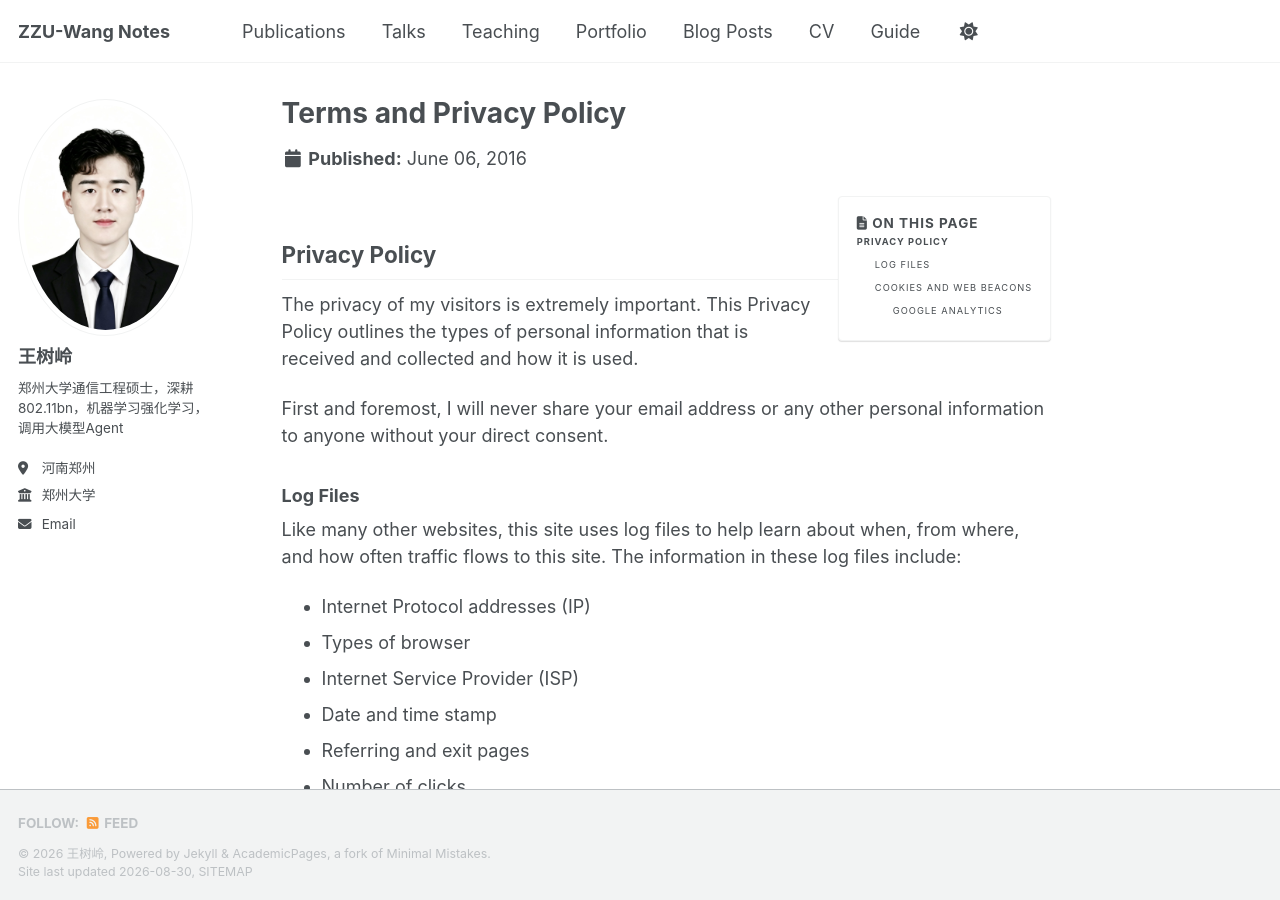
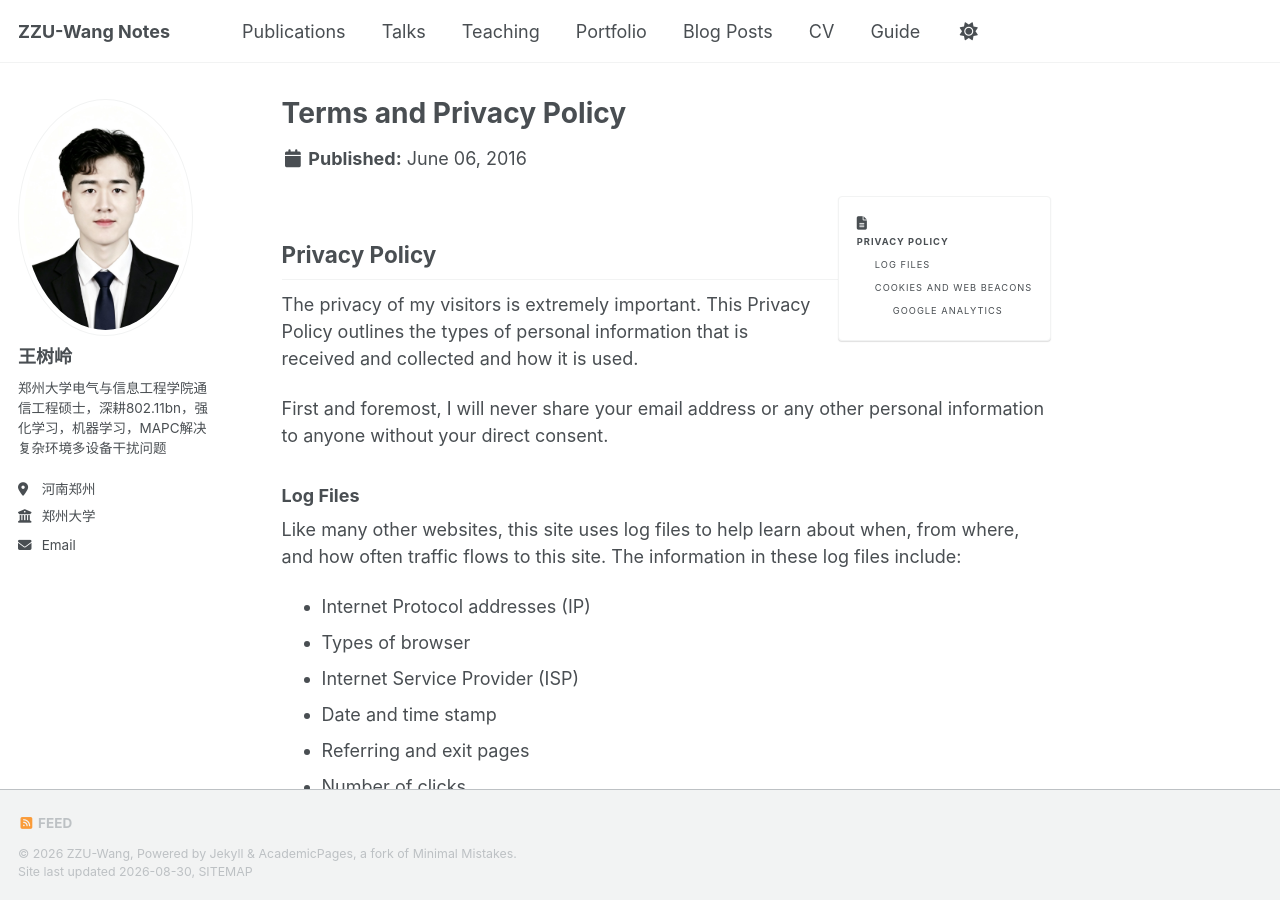
Before and after one commit to wsl-66688/wsl-66688.github.io, a Jekyll site: the page built from _pages/terms.md, in a window 1280 px wide and 900 px high. Built offline with Jekyll 4.4.1, drawn with Linux system fonts in a browser that asks for light colours; a style sheet for code colours, icons or effects is not loaded; part of the change alters nothing that is shown.

Commit message:
Update _config.yml

```diff
--- a/_config.yml
+++ b/_config.yml
@@ -7,16 +7,15 @@
 # server process.
 
 # Basic Site Settings
-locale                   : "en-US"
-site_theme               : "default" # The available themes options are "default", "air", "sunrise", "mint", "dirt" and "contrast"
+locale                   : "Hn-zz"
+site_theme               : "default"
 title                    : "ZZU-Wang Notes"
-title_separator          : "-"
-name                     : &name "王树岭"
-description              : &description "Your Name's academic portfolio"   # Update this with a general description of your site, this is the default if not overridden by a page
-url                      : https://academicpages.github.io # The base hostname & protocol for your site e.g. "https://[your GitHub username].github.io",
-                                                           # or if you already have some other page hosted on Github then use "https://[your GitHub username].github.io/[Your Repo Name]"
-baseurl                  : "" # the subpath of your site, e.g. "/blog"
-repository               : "academicpages/academicpages.github.io"
+title_separator          : "｜"
+name                     : &name "ZZU-Wang"
+description              : &description "深度强化学习与MAB笔记"
+url                      : "https://HITWang-tech.github.io"
+baseurl                  : ""
+repository               : ""
 
 # Site Author - The following control what appear as part of the author content on the side bar.
 #               If a field is blank the icon and link will not appear, otherwise it will be shown.
@@ -25,92 +24,93 @@ author:
   # Biographic information
   avatar           : "profile.jpg"
   name             : "王树岭"
-  pronouns         : # example: "she/her"
-  bio              : "郑州大学通信工程硕士，深耕802.11bn，机器学习强化学习，调用大模型Agent"
+  pronouns         :
+  bio              : "郑州大学电气与信息工程学院通信工程硕士，深耕802.11bn，强化学习，机器学习，MAPC解决复杂环境多设备干扰问题"
   location         : "河南郑州"
   employer         : "郑州大学"
-  email            : "电子邮件"
+  uri              :
+  email            : "2273286575@163.com"
 
   # Academic websites
-  academia         : # URL
-  arxiv            : # URL - Update with the correct link to your profile
-  googlescholar    : # URL
-  inspire-hep      : # URL
-  impactstory      : # URL
-  orcid            : # URL
-  semantic         : # URL
-  ssrn             : # URL
-  pubmed           : # URL
-  researchgate     : # URL
-  scopus           : # URL
-  zotero           : # URL
+  academia         :
+  arxiv            :
+  googlescholar    :
+  inspire-hep      :
+  impactstory      :
+  orcid            :
+  semantic         :
+  ssrn             :
+  pubmed           :
+  researchgate     :
+  scopus           :
+  zotero           :
 
 
   # Repositories and software development
-  bitbucket        : # Username - Update with your username on the site
-  codepen          : # Username
-  dribbble         : # Username
-  github           : # Username
-  kaggle           : # Username
-  stackoverflow    : # User number or user number and name (i.e., use "1" or "1/jeff-atwood")
+  bitbucket        :
+  codepen          :
+  dribbble         :
+  github           :
+  kaggle           :
+  stackoverflow    :
 
   # Social media
-  artstation       : # Username
-  bluesky          : # Username
-  facebook         : # Username
-  flickr           : # Username
-  foursquare       : # Username
-  goodreads        : # Username
-  google_plus      : # Username
-  keybase          : # Username
-  instagram        : # Username
-  lastfm           : # Username
-  linkedin         : # Username
-  mastodon         : # URL
-  medium           : # URL
-  pinterest        : # Username
-  soundcloud       : # Username
-  steam            : # Username
-  telegram         : # URL
-  tumblr           : # Username
-  twitter          : # Username for X / Twitter
-  vine             : # Username
-  weibo            : # Username
-  wikipedia        : # Username
-  xing             : # Username
-  youtube          : # Username
-  zhihu            : # Username
+  artstation       :
+  bluesky          :
+  facebook         :
+  flickr           :
+  foursquare       :
+  goodreads        :
+  google_plus      :
+  keybase          :
+  instagram        :
+  lastfm           :
+  linkedin         :
+  mastodon         :
+  medium           :
+  pinterest        :
+  soundcloud       :
+  steam            :
+  telegram         :
+  tumblr           :
+  twitter          :
+  vine             :
+  weibo            :
+  wikipedia        :
+  xing             :
+  youtube          :
+  zhihu            :
 
 # Publication Category - The following the list of publication categories and their headings
 publication_category:
   books:
-    title: 'Books'
+    title: '书籍'
   manuscripts:
-    title: 'Journal Articles'
+    title: '期刊论文'
   conferences:
-    title: 'Conference Papers'
+    title: '会议论文'
 
 # Site Settings
-teaser                   :  # filename of teaser fallback teaser image placed in /images/ for social media previews
-breadcrumbs              : false # true, false (default)
+teaser                   :
+breadcrumbs              : false
 words_per_minute         : 160
-future                   : true
-read_more                : "disabled" # if enabled, adds "Read more" links to excerpts
-talkmap_link             : false      #change to true to add link to talkmap on talks page
+future                   : false
+read_more                : "disabled"
+talkmap_link             : false
 comments:
-  provider               : # false (default), "disqus", "discourse", "facebook", "google-plus", "staticman", "custom"
+  provider               : false
   disqus:
     shortname            :
   discourse:
-    server               : # https://meta.discourse.org/t/embedding-discourse-comments-via-javascript/31963 , e.g.: meta.discourse.org
+    server               :
   facebook:
     appid                :
-    num_posts            : # 5 (default)
-    colorscheme          : # "light" (default), "dark"
+    num_posts            :
+    colorscheme          :
 staticman:
   allowedFields          : ['name', 'email', 'url', 'message']
-  branch                 : "gh-pages" # "master", "gh-pages"
-  commitMessage          : "New comment."
+  branch                 : "gh-pages"
+  commitMessage          : "新增评论"
   filename               : comment-{@timestamp}
   format                 : "yml"
   moderation             : true
@@ -122,10 +122,10 @@ staticman:
     date:
       type               : "date"
       options:
-        format           : "iso8601" # "iso8601" (default), "timestamp-seconds", "timestamp-milliseconds"
+        format           : "iso8601"
 atom_feed:
-  hide                   : false     # change to true to hide the RSS feed in the footer
-  path                   : # blank (default) uses feed.xml
+  hide                   : false
+  path                   :
 
 
 # SEO Related
@@ -137,19 +137,17 @@ yandex_site_verification :
 
 # Social Sharing
 twitter:
-  username               : &twitter
+  username               :
 facebook:
   username               :
   app_id                 :
   publisher              :
-og_image                 :  # Social media default site image
-og_description           :  # Social media default site image description
-# For specifying social profiles
-# - https://developers.google.com/structured-data/customize/social-profiles
+og_image                 :
+og_description           :
 social:
-  type                   : # Person or Organization (defaults to Person)
-  name                   : # If the user or organization name differs from the site's name
-  links: # An array of links to social media profiles
+  type                   :
+  name                   :
+  links:
 
 
 # Analytics
@@ -206,7 +204,7 @@ excerpt_separator: "\n\n"
 incremental: false
 
 
-# Markdown Processing
+# Markdown Processing开启数学公式
 kramdown:
   input: GFM
   hard_wrap: false
@@ -216,6 +214,8 @@ kramdown:
   toc_levels: 1..6
   smart_quotes: lsquo,rsquo,ldquo,rdquo
   enable_coderay: false
+  math_engine: mathjax
+  syntax_highlighter: rouge
 
 
 # These settings control the types of collections used by the template
@@ -335,10 +335,10 @@ whitelist:
 #  - <base_path/my-awesome-category/index.html ~> path: /
 category_archive:
   type: liquid
-  path: /categories/
+  path: /文章分类/
 tag_archive:
   type: liquid
-  path: /tags/
+  path: /标签集合/
 # https://github.com/jekyll/jekyll-archives
 # jekyll-archives:
 #   enabled:
```
